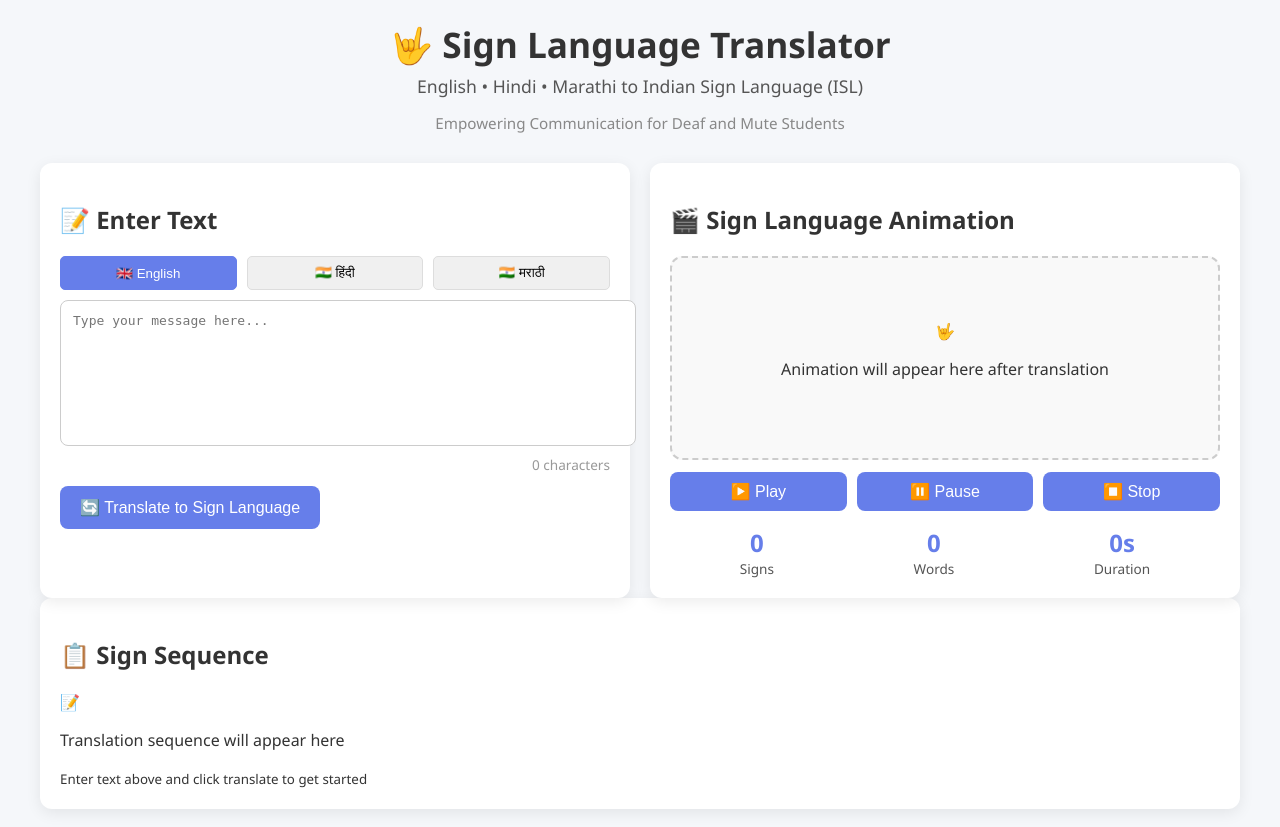
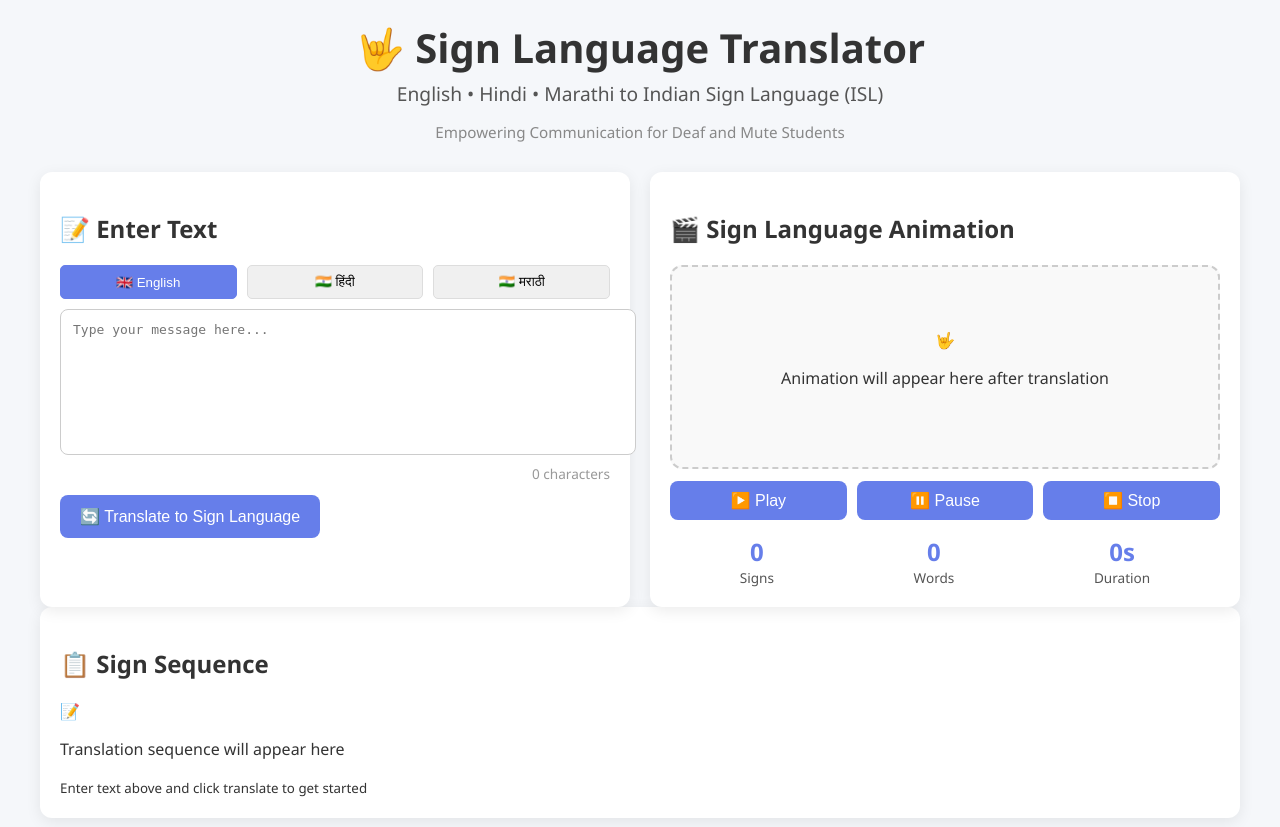
Before and after one commit to Vishal-code-pixe/sign-language-text-translator-, a Flask app: page / in a window 1280 px wide. Shown: the top 827 px of the page. Run offline with Flask 3, Linux system fonts and the light colour scheme.

Commit message:
Update style.css

```diff
--- a/static/css/style.css
+++ b/static/css/style.css
@@ -24,13 +24,13 @@ header {
 }
 
 header h1 {
-    font-size: 2.2em;
+    font-size: 2.5em;
     margin: 0;
 }
 
 header .subtitle {
-    font-size: 1.1em;
-    margin: 6px 0;
+    font-size: 1.2em;
+    margin: 5px 0;
     color: #555;
 }
 
@@ -51,7 +51,7 @@ header .tagline {
     text-align: center;
 }
 
-.alert.info { background: #d1ecf1; color: #0c5460; }
+.alert.active { display: block; }
 .alert.success { background: #d4edda; color: #155724; }
 .alert.error { background: #f8d7da; color: #721c24; }
 
@@ -142,6 +142,10 @@ textarea {
     margin-top: 15px;
 }
 
+.loading.active {
+    display: block;
+}
+
 .spinner {
     border: 4px solid #f3f3f3;
     border-top: 4px solid #667eea;
@@ -213,13 +217,13 @@ textarea {
     text-align: center;
 }
 
-.stat-value {
+.stat-box .stat-value {
     font-size: 1.5em;
     font-weight: bold;
     color: #667eea;
 }
 
-.stat-label {
+.stat-box .stat-label {
     font-size: 0.85em;
     color: #555;
 }
```
